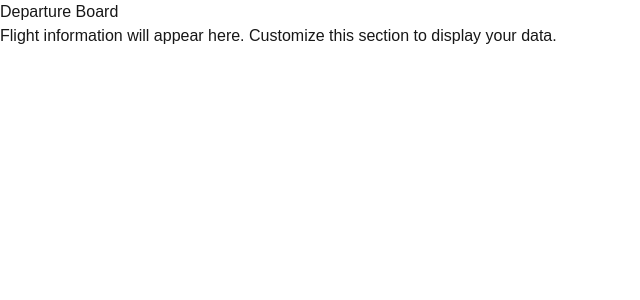
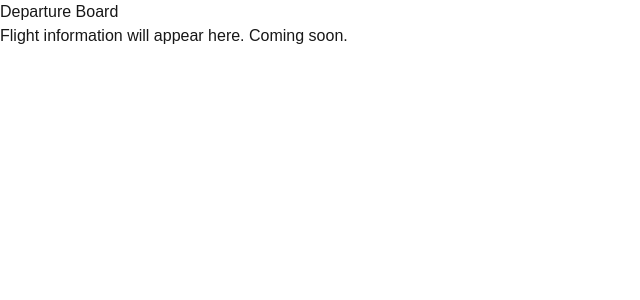
Before and after one commit to danglorioso/departure-board, a Next.js app: page / in a window 1280 px wide. Shown: the top 300 px of the page, without its empty margins (0-640 px from the left). Built offline with nearby package versions, Linux system fonts and the light colour scheme.

Commit message:
Updated temp text

```diff
--- a/src/app/DepartureBoard.tsx
+++ b/src/app/DepartureBoard.tsx
@@ -10,7 +10,7 @@ const DepartureBoard: React.FC = () => {
         </div>
         <div className="p-6">
           <p className="text-neutral-300">
-            Flight information will appear here. Customize this section to display your data.
+            Flight information will appear here. Coming soon.
           </p>
         </div>
       </div>
```
